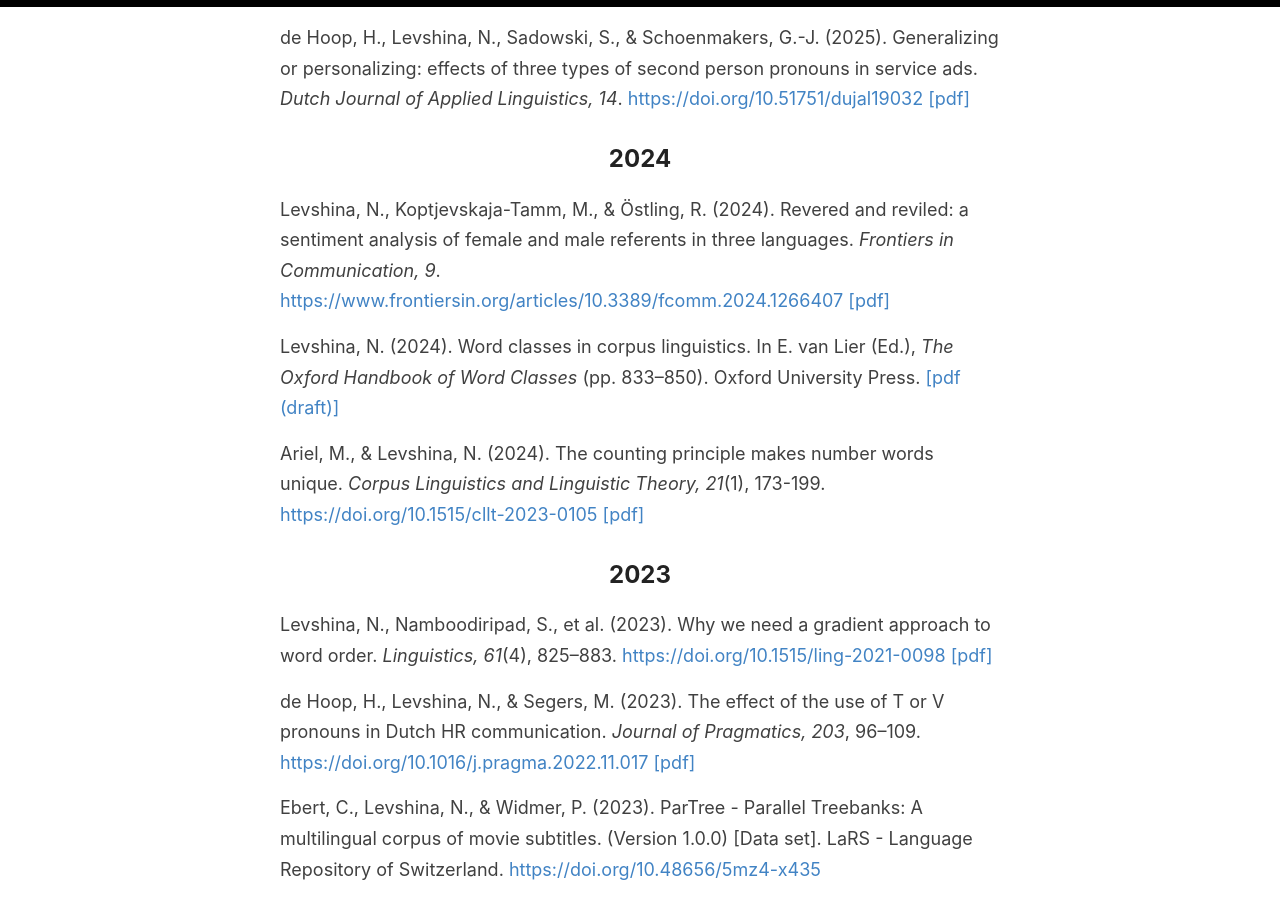
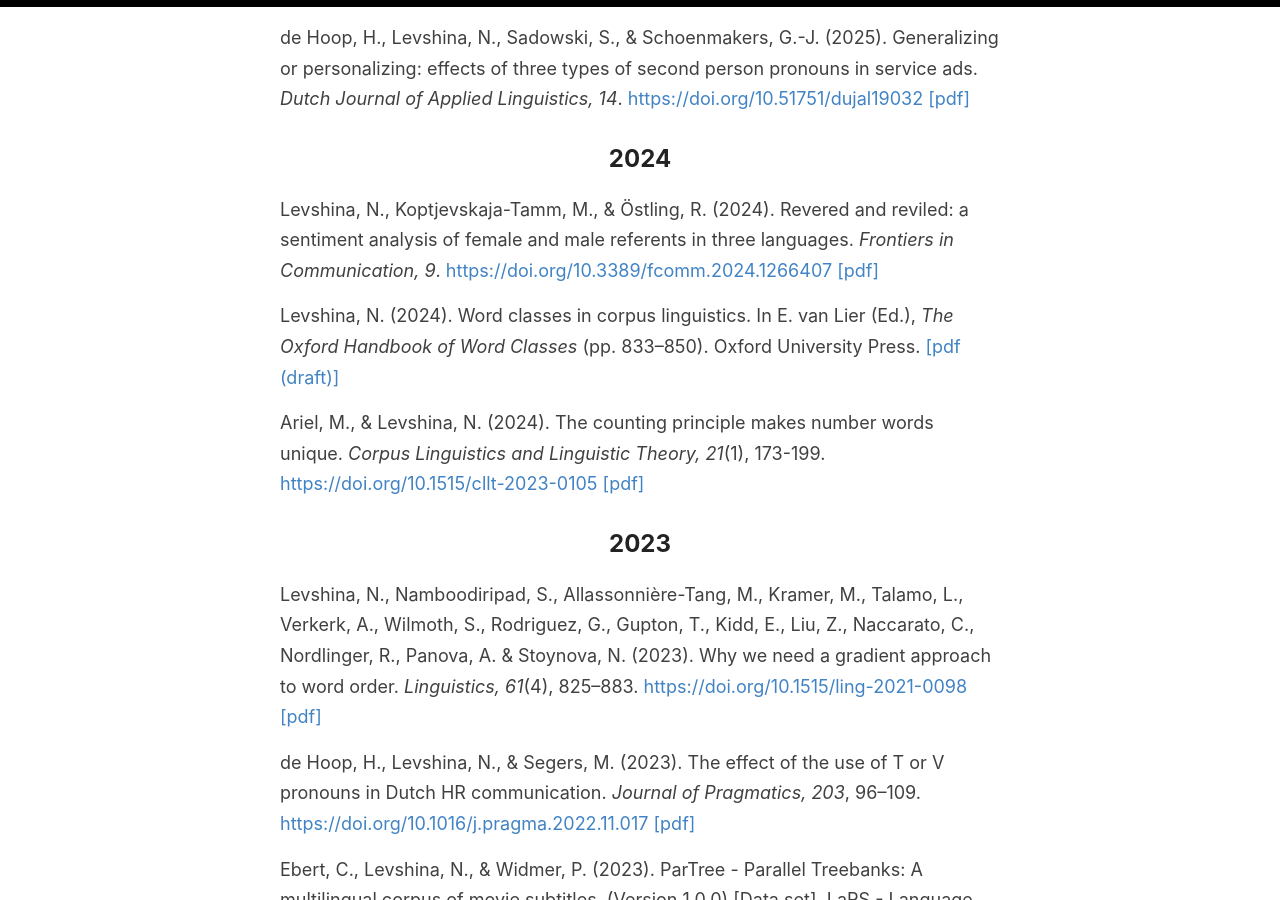
Before and after one commit to levshina/levshina.github.io, a Jekyll site: the page built from _pages/publications.md, in a window 1280 px wide and 900 px high, scrolled down 815 px. Built offline with Jekyll 4.4.1, drawn with Linux system fonts in a browser that asks for light colours.

Commit message:
Update publications.md

```diff
--- a/_pages/publications.md
+++ b/_pages/publications.md
@@ -22,15 +22,14 @@ de Hoop, H., Levshina, N., Sadowski, S., & Schoenmakers, G.-J. (2025). Generaliz
 
 ## 2024
 
-Levshina, N., Koptjevskaja-Tamm, M., & Östling, R. (2024). Revered and reviled: a sentiment analysis of female and male referents in three languages. <i>Frontiers in Communication, 9</i>. <a target="_blank">https://www.frontiersin.org/articles/10.3389/fcomm.2024.1266407</a> <a target="_blank" href="/docs/deHoopEtAl2025_DuJAL.pdf">[pdf]</a>
+Levshina, N., Koptjevskaja-Tamm, M., & Östling, R. (2024). Revered and reviled: a sentiment analysis of female and male referents in three languages. <i>Frontiers in Communication, 9</i>. <a target="_blank">https://doi.org/10.3389/fcomm.2024.1266407</a> <a target="_blank" href="/docs/deHoopEtAl2025_DuJAL.pdf">[pdf]</a>
 
 Levshina, N. (2024). Word classes in corpus linguistics. In E. van Lier (Ed.), <i>The Oxford Handbook of Word Classes</i> (pp. 833–850). Oxford University Press. <a target="_blank" href="/docs/deHoopEtAl2025_DuJAL.pdf">[pdf (draft)]</a>
 
 Ariel, M.,  & Levshina, N. (2024). The counting principle makes number words unique. <i>Corpus Linguistics and Linguistic Theory, 21</i>(1), 173-199. <a target="_blank">https://doi.org/10.1515/cllt-2023-0105</a> <a target="_blank" href="/docs/deHoopEtAl2025_DuJAL.pdf">[pdf]</a>
 
-
 ## 2023
-Levshina, N., Namboodiripad, S., et al. (2023). Why we need a gradient approach to word order. <i>Linguistics, 61</i>(4), 825–883. <a target="_blank">https://doi.org/10.1515/ling-2021-0098</a> <a target="_blank" href="/docs/deHoopEtAl2025_DuJAL.pdf">[pdf]</a>
+Levshina, N., Namboodiripad, S., Allassonnière-Tang, M., Kramer, M., Talamo, L., Verkerk, A., Wilmoth, S., Rodriguez, G., Gupton, T., Kidd, E., Liu, Z., Naccarato, C., Nordlinger, R., Panova, A. & Stoynova, N.  (2023). Why we need a gradient approach to word order. <i>Linguistics, 61</i>(4), 825–883. <a target="_blank">https://doi.org/10.1515/ling-2021-0098</a> <a target="_blank" href="/docs/deHoopEtAl2025_DuJAL.pdf">[pdf]</a>
 
 de Hoop, H., Levshina, N., & Segers, M. (2023). The effect of the use of T or V pronouns in Dutch HR communication. <i>Journal of Pragmatics, 203</i>, 96–109. <a target="_blank">https://doi.org/10.1016/j.pragma.2022.11.017</a> <a target="_blank" href="/docs/deHoopEtAl2025_DuJAL.pdf">[pdf]</a>
 
```
